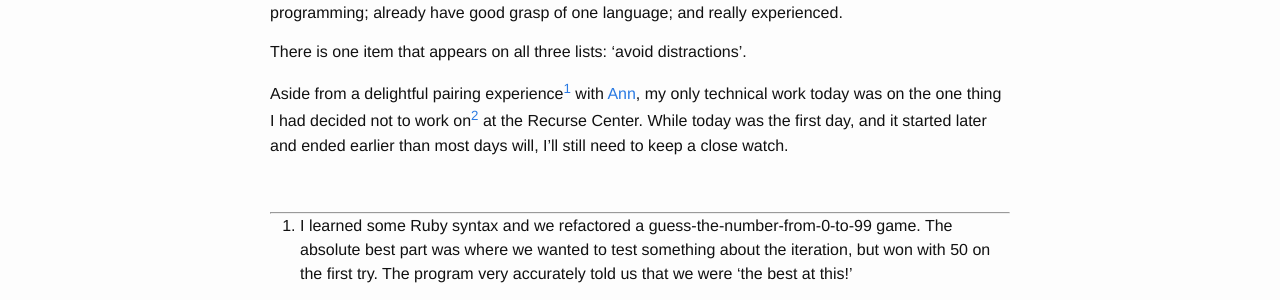
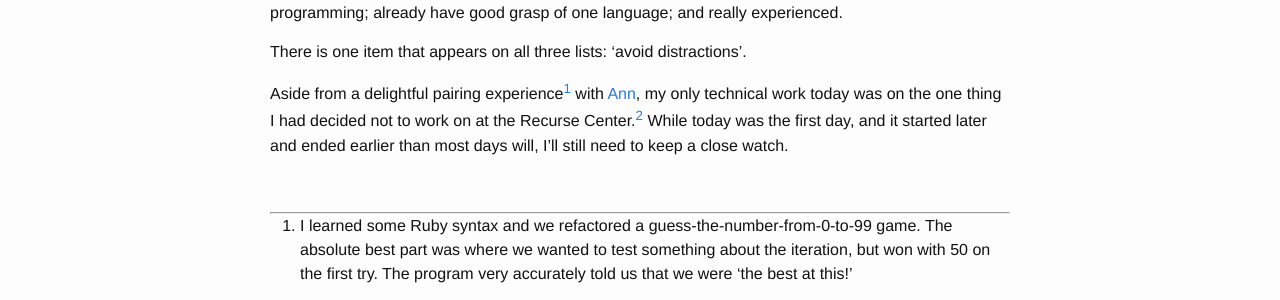
Before and after one commit to kamalmarhubi/website, a Jekyll site: the page built from _posts/2015-05-26-avoiding-distractions.markdown, in a window 1280 px wide. Shown: the part 163-463 px from the top of the page. Built offline with Jekyll 4.4.1, drawn with Linux system fonts in a browser that asks for light colours; comment, search, counter and statistics services are not loaded.

Commit message:
Move etcd footnote to end of sentence

```diff
--- a/_posts/2015-05-26-avoiding-distractions.markdown
+++ b/_posts/2015-05-26-avoiding-distractions.markdown
@@ -15,7 +15,7 @@ There is one item that appears on all three lists: ‘avoid distractions’.
 
 Aside from a delightful pairing experience[^ann-pairing] with [Ann], my only
 technical work today was on the one thing I had decided not to work
-on[^non-project] at the Recurse Center. While today was the first day, and it started
+on at the Recurse Center.[^non-project] While today was the first day, and it started
 later and ended earlier than most days will, I'll still need to keep a close watch.
 
 [ann]: http://www.annharter.com/
```
